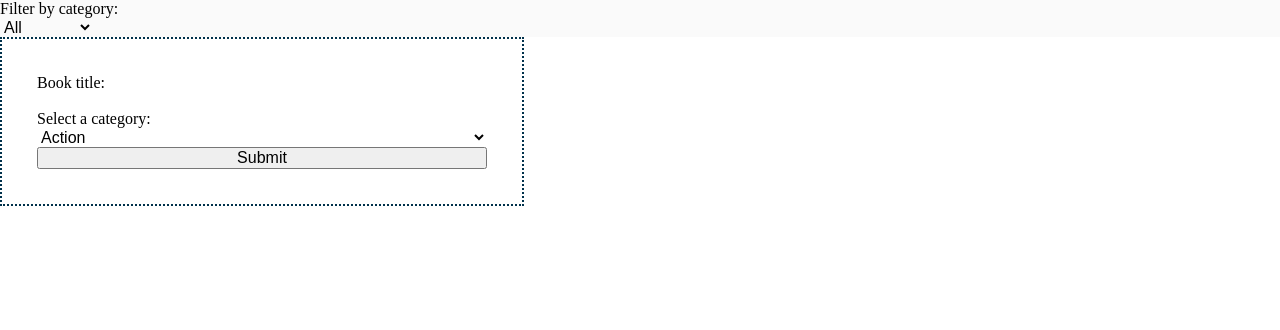
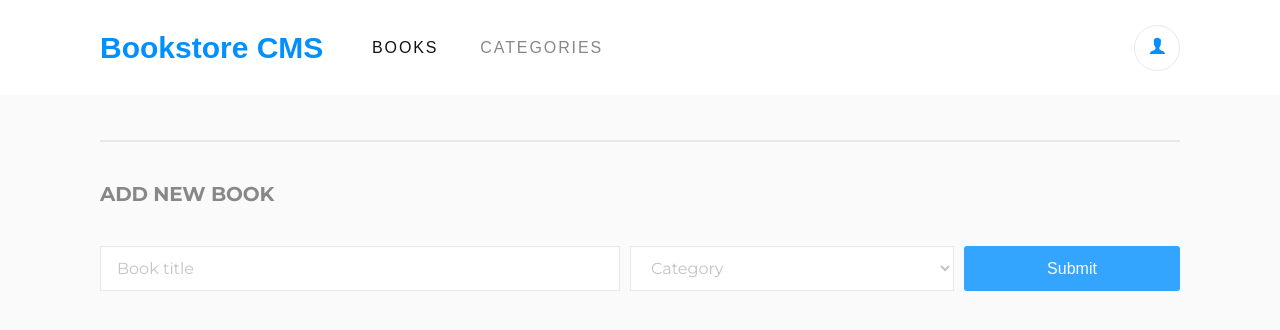
Before and after one commit to AlejandroNo4/bookstore, a React (Create React App) app: page / in a window 1280 px wide. Shown: the top 330 px of the page. Built offline with nearby package versions, Linux system fonts and the light colour scheme.

Commit message:
Add styles for the form and the nav bar. Add logic to change the styles for the form button. Add conditional to enable form button when there are changes on the category field.

```diff
--- a/src/components/App.js
+++ b/src/components/App.js
@@ -3,7 +3,7 @@ import BooksList from '../containers/BooksList';
 
 export default function App() {
   return (
-    <div>
+    <div className="body">
       <BooksList />
       <BooksForm />
     </div>
--- a/src/components/Book.js
+++ b/src/components/Book.js
@@ -38,7 +38,7 @@ export default function Book({
       </div>
       <div className="progress-container">
         <div className="d-flex progress-container-left">
-          <img src={circle} alt="user icon" className="circle" />
+          <img src={circle} alt="progress icon" className="circle" />
           <div>
             <p className="percentage">0%</p>
             <p className="opacity">Completed</p>
--- a/src/components/CategoryFilter.js
+++ b/src/components/CategoryFilter.js
@@ -7,8 +7,8 @@ export default function CategoryFilter({ selectHandler }) {
 
   return (
     <form>
-      <p>Filter by category:</p>
-      <select name="categoryName" className="i-field" onChange={(e) => handleChange(e.target.value)} value="Category">
+      <select name="categoryName" className="nav-link opacity" onChange={(e) => handleChange(e.target.value)}>
+        <option value="" disabled selected hidden>CATEGORIES</option>
         {categoryList}
       </select>
     </form>
--- a/src/containers/BooksForm.js
+++ b/src/containers/BooksForm.js
@@ -7,11 +7,13 @@ export default function BooksForm() {
 
   const initialState = {
     title: '',
-    categoryName: 'Action',
+    categoryName: 'Category',
   };
   const [form, updateInput] = useState(initialState);
+  const [buttonState, updateButtonState] = useState(true);
 
   const categories = [
+    'Category',
     'Action',
     'Biography',
     'History',
@@ -20,9 +22,12 @@ export default function BooksForm() {
     'Learning',
     'Sci-Fi',
   ];
-  const categoryList = categories.map((c) => <option key={c}>{c}</option>);
+  const categoryList = categories.map((c) => (c === 'Category' ? <option key={c} value="Category" disabled selected hidden>{c}</option> : <option key={c}>{c}</option>));
 
   const handleChange = (e) => {
+    if (e.target.name === 'categoryName') {
+      updateButtonState(false);
+    }
     updateInput({ ...form, [e.target.name]: e.target.value });
   };
 
@@ -38,30 +43,45 @@ export default function BooksForm() {
       }),
     );
     updateInput({ ...initialState });
+    updateButtonState(true);
+  };
+
+  const buttonStyle = () => {
+    const styleName = buttonState === false ? 'btn-enabled' : 'btn-disabled';
+    return styleName;
+  };
+
+  const selectStyle = () => {
+    const styleName = form.categoryName === 'Category' ? 'field-with-placeholder' : 'i-field';
+    return styleName;
   };
 
   return (
-    <form className="book-form" onSubmit={handleSubmit}>
-      <p>Book title:</p>
+    <div className="book-form-container">
+      <p className="form-title">ADD NEW BOOK</p>
+      <form className="d-flex book-form" onSubmit={handleSubmit}>
         <input
           type="text"
           id="title"
           name="title"
           required
-        className="i-field"
+          className="i-field book-field"
           value={form.title}
+          placeholder="Book title"
           onChange={handleChange}
         />
-      <p>Select a category:</p>
         <select
           name="categoryName"
-        className="i-field"
+          className={selectStyle()}
+          required
           value={form.categoryName}
           onChange={handleChange}
         >
           {categoryList}
         </select>
-      <button type="submit">Submit</button>
+        <button type="submit" disabled={buttonState} className={buttonStyle()}>Submit</button>
       </form>
+    </div>
+
   );
 }
--- a/src/containers/BooksList.js
+++ b/src/containers/BooksList.js
@@ -1,6 +1,7 @@
 import { useSelector, useDispatch } from 'react-redux';
 import Book from '../components/Book';
 import CategoryFilter from '../components/CategoryFilter';
+import userIcon from '../assets/user-icon.svg';
 import { deleteBook, changeFilter, removeFilter } from '../actions';
 
 export default function BooksList() {
@@ -24,10 +25,19 @@ export default function BooksList() {
   };
 
   return (
-    <div className="bg-gray">
-      <div>
-        <CategoryFilter category="Action" selectHandler={handleFilterChange} />
-      </div>
+    <div>
+      <nav className="nav-bar">
+        <div className="d-flex links-container">
+          <div className="d-flex nav-links-right">
+            <button className="button-logo" type="button">Bookstore CMS</button>
+            <button type="button" className="nav-link">BOOKS</button>
+            <CategoryFilter category="Action" selectHandler={handleFilterChange} />
+          </div>
+          <button type="button" className="user-btn">
+            <img src={userIcon} alt="user icon" className="user-icon" />
+          </button>
+        </div>
+      </nav>
       {booksToRender.map((book) => (
         <Book
           id={book.id}
--- a/src/index.css
+++ b/src/index.css
@@ -4,6 +4,7 @@
   margin: 0;
   padding: 0;
   font-size: 100%;
+  font-size: 16px;
   vertical-align: baseline;
   list-style: none;
   --white: #fff;
@@ -12,8 +13,9 @@
   --azure: #0290ff;
 }
 
-.bg-gray {
+.body {
   background-color: var(--white-two);
+  min-height: 100vh;
 }
 
 .d-flex {
@@ -24,46 +26,72 @@
   opacity: 0.5;
 }
 
-.book-form {
-  display: flex;
-  flex-direction: column;
-  padding: 35px;
-  max-width: 450px;
-  border: 2px dotted rgb(0, 49, 75);
-  margin-bottom: 15px;
+.nav-bar {
+  width: 100%;
+  background-color: var(--white);
 }
 
-.i-field {
+.links-container {
+  margin: 0 auto;
+  align-items: center;
+  max-width: calc(100vw - 200px);
+  justify-content: space-between;
+  height: 95px;
+}
+
+.nav-link {
+  letter-spacing: 1.9px;
+  border: none;
+  background: none;
+  margin: 0 1.28rem;
+  color: var(--black-two);
+  -webkit-appearance: none;
+  -moz-appearance: none;
+  text-indent: 1px;
+  text-overflow: '';
+}
+
+.nav-link:hover{
+  cursor: pointer;
+}
+
+.nav-links-right {
+  align-items: center;
+}
+
+.user-btn {
+  border: 1px solid #e8e8e8;
+  justify-self: first-baseline;
+  padding: 10px 12px;
+  background: none;
+  border-radius: 50%;
+}
+
+.user-icon {
+  max-width: 20px;
+}
+
+.user-btn:hover {
+  cursor: pointer;
+}
+
+.button-logo {
   background: none;
   border: none;
+  font-size: 1.875rem;
+  color: var(--azure);
+  font-weight: bold;
+  margin-right: 1.7rem;
 }
 
-table {
-  width: 80%;
-  border: 2px solid rgb(28, 82, 111);
+.button-logo:hover {
+  cursor: pointer;
 }
 
-td {
-  padding: 10px 20px;
-  background-color: rgb(255, 196, 0);
-}
-
-.btn-cell {
-  width: 200px;
-}
-
-.btn-delete {
-  width: 100%;
-}
-
-
-/* start yay */
-
 .book-panel {
-  width: 75rem;
-  height: 10.625rem;
-  margin: 2.313rem auto;
-  padding: 2rem 9.188rem 1.625rem 1.688rem;
+  margin:  16px auto 0 auto;
+  max-width: calc(100vw - 372px);
+  padding: 32px 147px 26px 27px;
   display: flex;
   justify-content: space-between;
   align-items: center;
@@ -144,7 +172,7 @@ td {
 
 .progress-button {
   padding: 0.438rem 1.188rem 0.5rem 1.375rem;
-  margin-top: 0.75rem;
+  margin-top: 20px;
   background-color: var(--azure);
   border-radius: 3px;
   font-weight: 300;
@@ -167,3 +195,70 @@ td {
   color: var(--black-two);
   font-weight: 300;
 }
+
+.book-form-container {
+  border-top: 2px solid #e8e8e8;
+  max-width: calc(100vw - 200px);
+  margin: 45px auto 45px auto;
+  font-family: 'Montserrat', sans-serif;
+}
+
+.book-form {
+  justify-content: space-between;
+}
+
+.form-title {
+  font-size: 1.25rem;
+  color: #888;
+  letter-spacing: -0.18px;
+  font-weight: bold;
+  margin: 40px 0;
+}
+
+.i-field {
+  width: 30%;
+  background-color: var(--white);
+  border: solid 1px #e8e8e8;
+  padding: 0.7rem 1rem;
+}
+
+.i-field::placeholder {
+  color: #c4c4c4;
+  font-family: Montserrat;
+}
+
+.book-field {
+  width: 45%
+}
+
+.field-with-placeholder {
+  width: 30%;
+  background-color: var(--white);
+  border: solid 1px #e8e8e8;
+  color: #c4c4c4;
+  font-family: Montserrat;
+  padding: 0.7rem 1rem;
+}
+
+.btn-disabled {
+  border: none;
+  width: 20%;
+  padding: 0.7rem 1rem;
+  border-radius: 3px;
+  background-color: var(--azure);
+  opacity: 0.8;
+  color: var(--white-two);
+}
+
+.btn-enabled {
+  width: 20%;
+  border: none;
+  padding: 0.7rem 1rem;
+  border-radius: 3px;
+  background-color: var(--azure);
+  color: var(--white);
+}
+
+.btn-enabled:hover {
+  cursor: pointer;
+}
```
Lines whose indentation alone changed are shown as unchanged.
